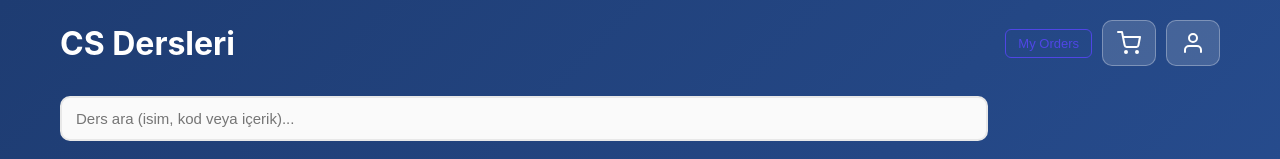
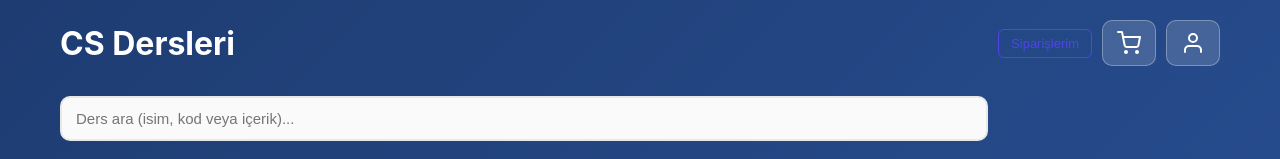
Before and after one commit to IsmetKaan1/cs308-team-29, a React app in the folder frontend/: page / in a window 1280 px wide. Shown: the top 159 px of the page. Built offline with nearby package versions, Linux system fonts and the light colour scheme; no server answers; the HTML template or start-up script is replaced by a standard one.

Commit message:
Update My Orders text

```diff
--- a/frontend/src/pages/HomePage.jsx
+++ b/frontend/src/pages/HomePage.jsx
@@ -41,7 +41,7 @@ const HomePage = () => {
         <h1 style={styles.header}>CS Dersleri</h1>
         <div style={{ display: 'flex', gap: '10px', alignItems: 'center' }}>
           <button onClick={() => navigate('/orders')} style={{ background: 'none', border: '1px solid #4f46e5', color: '#4f46e5', borderRadius: 6, padding: '6px 12px', cursor: 'pointer', fontSize: 13 }}>
-            My Orders
+            Siparişlerim
           </button>
           <CartIcon />
           <ProfileIcon />
```
